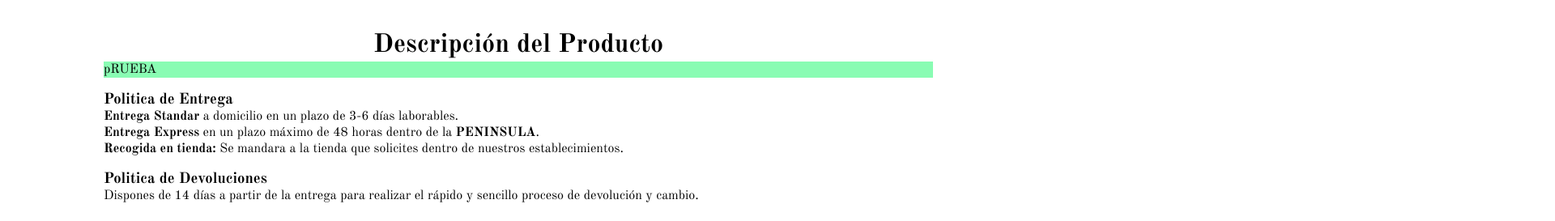
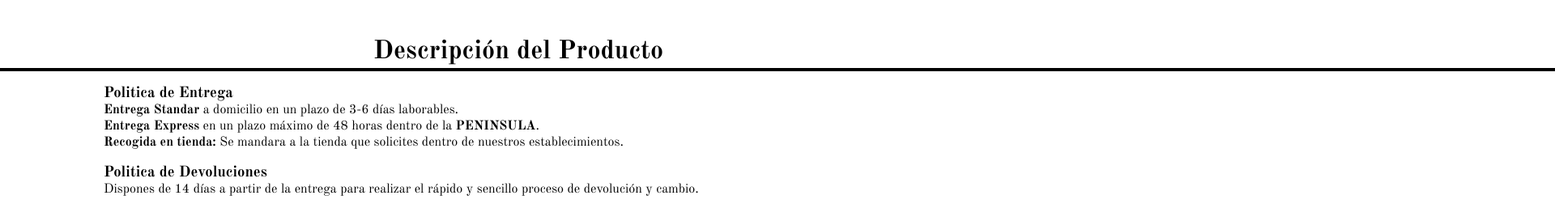
Before and after one commit to EliasXVIII/sixtage, a plain HTML site: page descripcionProducto.html in a window 1280 px wide. Shown: the part 243-516 px from the top of the page at 81% size, 1920 px wide, since content can reach past the window. Drawn offline with nearby package versions, Linux system fonts and the light colour scheme.

Commit message:
style descripcion producto y creo hoja js de descripcion producto

```diff
--- a/descripcionProducto.html
+++ b/descripcionProducto.html
@@ -99,10 +99,8 @@
         <!-- En el div de abajo es donde iria la parte de js
             que trae los productos correspondiente al pincharlo y enviarlos al
             carrito para su posterior compra -->
-        <div class="contenedorDescripciónProducto_JI">
-                <p>  pRUEBA
+        <div id="contenedordescripciones" class="contenedorDescripciones_JI">
 
-                </p>
         </div>
 
         <!--contenedor de politica de empresa sobre entrega y devoluciones  -->
@@ -127,7 +125,9 @@
 
         </Div>
 
-        <!-- metodos de pago que puede el cliente -->
+        <!-- metodos d<p>  pRUEBA
+
+                </p>e pago que puede el cliente -->
         <div class="metodoDePago_JI">
             <h3>Metodo de Pago</h3>
             <div>
@@ -186,9 +186,7 @@
             </div>
         </div>
         <div id="modal-container" class="modal-container"></div>
-        <script src="/js/carrito.js"></script>
-        <script src="/js/products.js"></script>
-        <script src="/js/app.js"></script>
+
     </footer>
 
     <div class="copyrightJ">
@@ -196,3 +194,12 @@
         <p> © 2024 - Derechos de autor de Sixtage -</p>
 
     </div>
+
+
+    <script src="/js/carrito.js"></script>
+    <script src="/js/products.js"></script>
+    <script src="/js/app.js"></script>
+    <script src="descripcionproducto.js"></script>
+
+</body>
+</html>
--- /dev/null
+++ b/descripcionproducto.js
@@ -0,0 +1 @@
+const descripciones= document.getElementById('contenedordescripciones');
--- a/styles.css
+++ b/styles.css
@@ -3228,6 +3228,12 @@ padding-top: 15px;
                              justify-content: center;
                              align-items: center;
                            }
+
+.MainDescripcionProducto_JI .contenedorDescripciones_JI {
+border: solid black 2px;
+width: 800%;
+height: 100%;
+}
 
 /* Parte del titulo de las paginas */
 .tituloDescripcion_JI{ display: flex;
```
